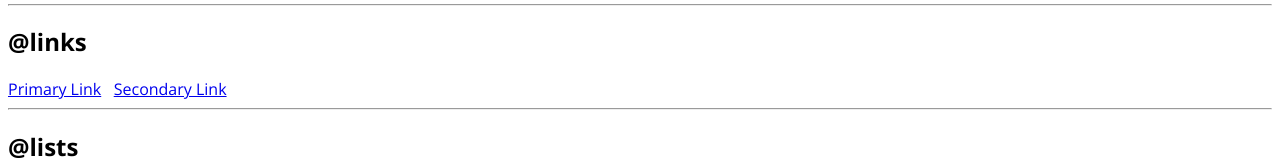
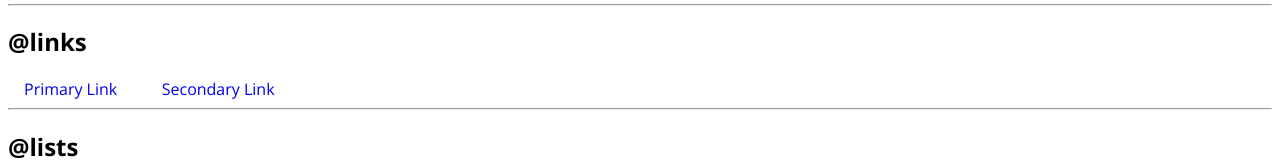
Before and after one commit to Avanish-Gupta-CSE/neogcamp-lessonThree, a plain HTML site: page index.html in a window 1280 px wide. Shown: the part 615-775 px from the top of the page. Drawn offline with nearby package versions, Linux system fonts and the light colour scheme.

Commit message:
updates in style.css

```diff
--- a/index.html
+++ b/index.html
@@ -48,8 +48,8 @@
 
     <hr />
     <h2>@links</h2>
-    <a href="/">Primary Link</a> &nbsp;
-    <a href="/">Secondary Link</a>
+    <a class = "link primary-link" href="/" >Primary Link</a> &nbsp;
+    <a class="link secondary-link" href="/">Secondary Link</a>
 
     <hr />
     <h2>@lists</h1>
--- a/style.css
+++ b/style.css
@@ -1,4 +1,8 @@
 @import url('https://fonts.googleapis.com/css2?family=Open+Sans:wght@400;700&display=swap');
+
+:root{
+    --primary-color:#4f46e5;
+}
 
 body{
     font-family: 'Open Sans', sans-serif;
@@ -14,3 +18,13 @@ body{
     max-width: 600px;
     margin: auto;
 }
+
+/* links */
+.link{
+    text-decoration: none;
+    padding: 0.5rem 1rem;  /*top-right-bottom-left*/
+}
+
+.primary-link{
+    background-color: var;
+}
```
